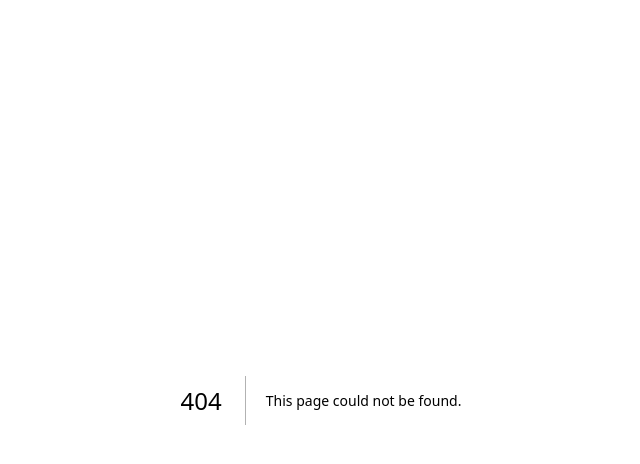
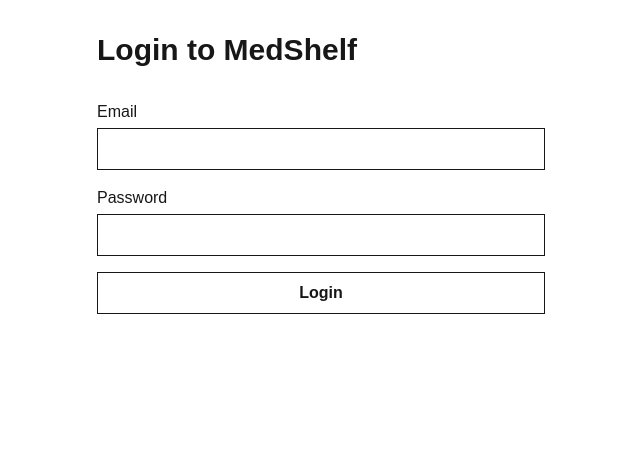
Before and after one commit to divyajagta/MedShelf, a Next.js app in the folder web/: page /login in a window 1280 px wide. Before the commit this address had no page. Shown: the top 464 px of the page, without its empty margins (319-959 px from the left). Built offline with nearby package versions, Linux system fonts and the light colour scheme.

Commit message:
Connect Next.js login to FastAPI

```diff
--- /dev/null
+++ b/web/src/app/login/page.tsx
@@ -0,0 +1,110 @@
+"use client";
+
+import {
+  useState,
+  type SubmitEvent,
+} from "react";
+
+export default function LoginPage() {
+  const [email, setEmail] = useState("");
+  const [password, setPassword] = useState("");
+  const [message, setMessage] = useState("");
+
+  async function handleLogin(
+  event: SubmitEvent<HTMLFormElement>
+) {
+    event.preventDefault();
+
+    setMessage("Logging in...");
+
+    const response = await fetch(
+      "http://127.0.0.1:8000/api/v1/auth/login",
+      {
+        method: "POST",
+
+        headers: {
+          "Content-Type": "application/json",
+        },
+
+        body: JSON.stringify({
+          email: email,
+          password: password,
+        }),
+      }
+    );
+
+    const data = await response.json();
+
+    if (!response.ok) {
+      setMessage(
+        data.detail ?? "Login failed"
+      );
+      return;
+    }
+
+    localStorage.setItem(
+      "access_token",
+      data.access_token
+    );
+
+    setMessage("Login successful");
+  }
+
+  return (
+    <main className="min-h-screen p-8">
+      <div className="mx-auto max-w-md">
+        <h1 className="text-3xl font-bold">
+          Login to MedShelf
+        </h1>
+
+        <form
+          onSubmit={handleLogin}
+          className="mt-8 space-y-4"
+        >
+          <div>
+            <label className="block">
+              Email
+            </label>
+
+            <input
+              type="email"
+              value={email}
+              onChange={(event) =>
+                setEmail(event.target.value)
+              }
+              className="mt-1 w-full border p-2"
+              required
+            />
+          </div>
+
+          <div>
+            <label className="block">
+              Password
+            </label>
+
+            <input
+              type="password"
+              value={password}
+              onChange={(event) =>
+                setPassword(event.target.value)
+              }
+              className="mt-1 w-full border p-2"
+              required
+            />
+          </div>
+
+          <button
+            type="submit"
+            className="w-full border p-2 font-bold"
+          >
+            Login
+          </button>
+        </form>
+
+        <p className="mt-4">
+          {message}
+        </p>
+      </div>
+    </main>
+  );
+}
```
Also changed, not shown: 1 other file (tests, documents, lock files or other folders).
